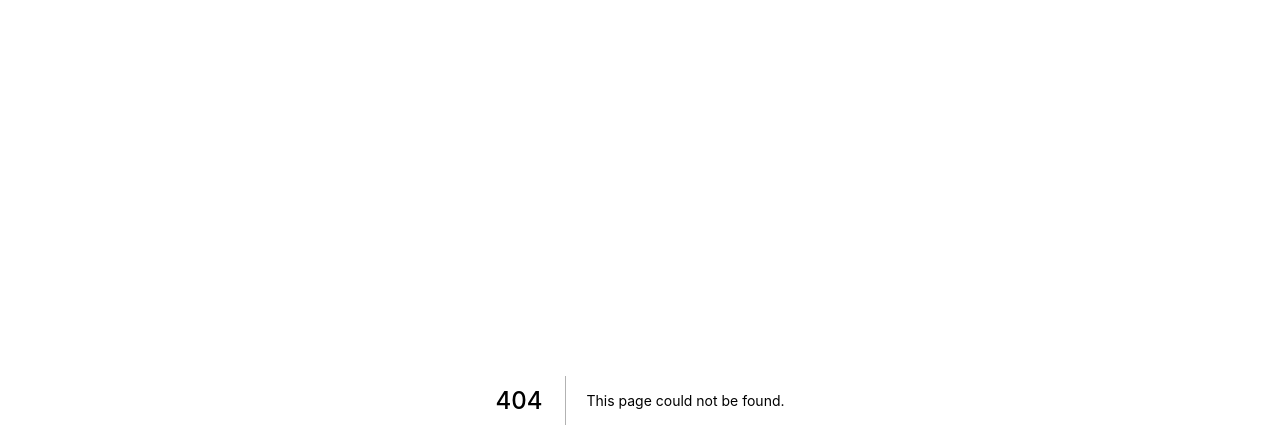
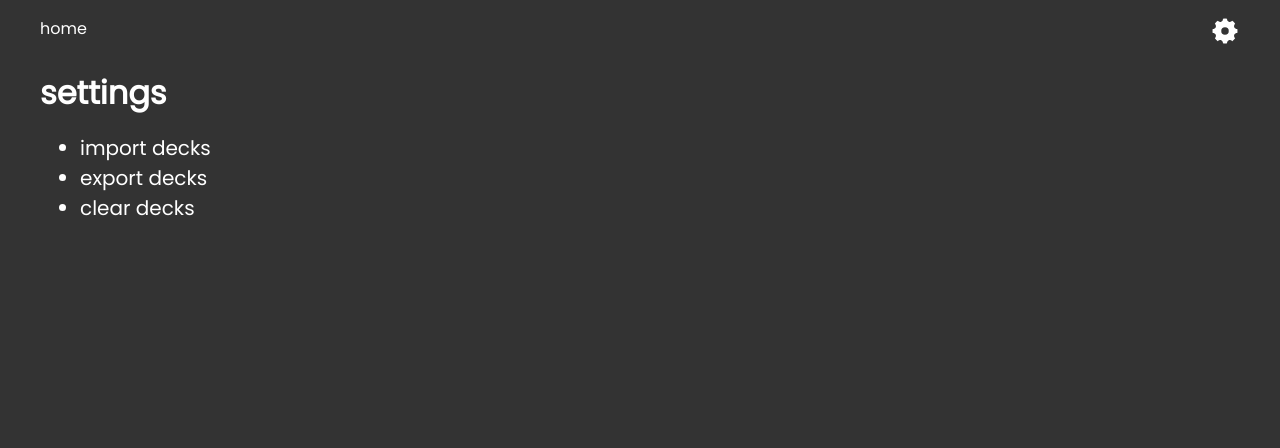
Before and after one commit to colorlessenergy/collection, a Next.js app: page /settings in a window 1280 px wide. Before the commit this address had no page. Shown: the top 448 px of the page. Built offline with nearby package versions, Linux system fonts and the light colour scheme.

Commit message:
create settings page

```diff
--- a/pages/add-deck.js
+++ b/pages/add-deck.js
@@ -7,7 +7,7 @@ import Nav from '../components/Nav';
 
 import { getCard } from '../utilities/cards';
 
-export default function addDeck() {
+export default function AddDeck() {
     const [formInputs, setFormInputs] = useState({
         title: '',
         link: '',
--- /dev/null
+++ b/pages/settings/index.js
@@ -0,0 +1,39 @@
+import Head from 'next/head';
+import Link from 'next/link';
+
+import Nav from '../../components/Nav';
+
+export default function Settings() {
+    return (
+        <div>
+            <Head>
+                <title>Collection - settings</title>
+                <meta name="description" content="collection - settings" />
+                <link rel="icon" href="/favicon.ico" />
+            </Head>
+            <div className="container">
+                <Nav />
+
+                <h1 className="my-2">settings</h1>
+
+                <ul className="my-2 font-size-2">
+                    <li className="mb-1">
+                        <Link href="/settings/import-decks">
+                            <a>import decks</a>
+                        </Link>
+                    </li>
+                    <li className="mb-1">
+                        <Link href="/settings/export-decks">
+                            <a>export decks</a>
+                        </Link>
+                    </li>
+                    <li className="mb-1">
+                        <Link href="/settings/clear-decks">
+                            <a>clear decks</a>
+                        </Link>
+                    </li>
+                </ul>
+            </div>
+        </div>
+    );
+}
```
